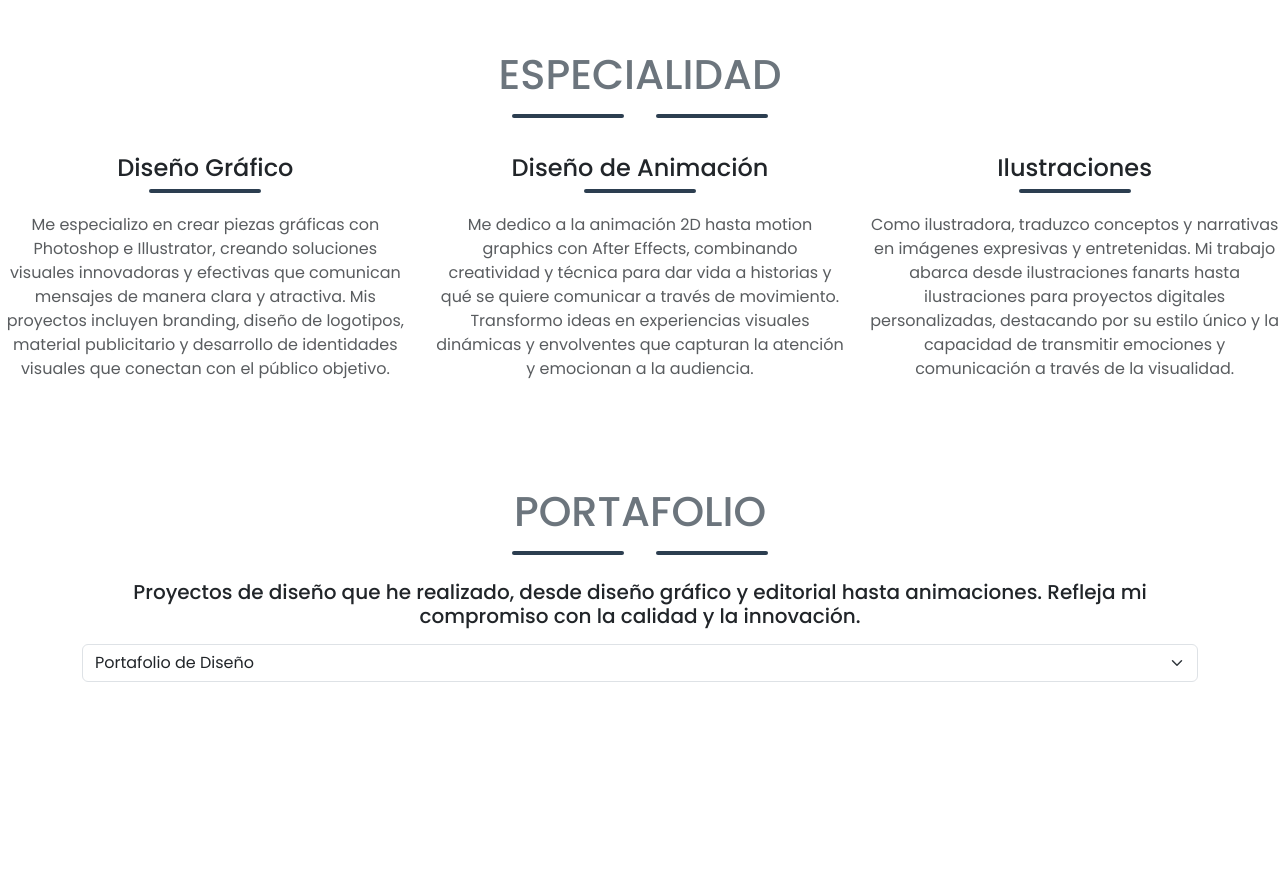
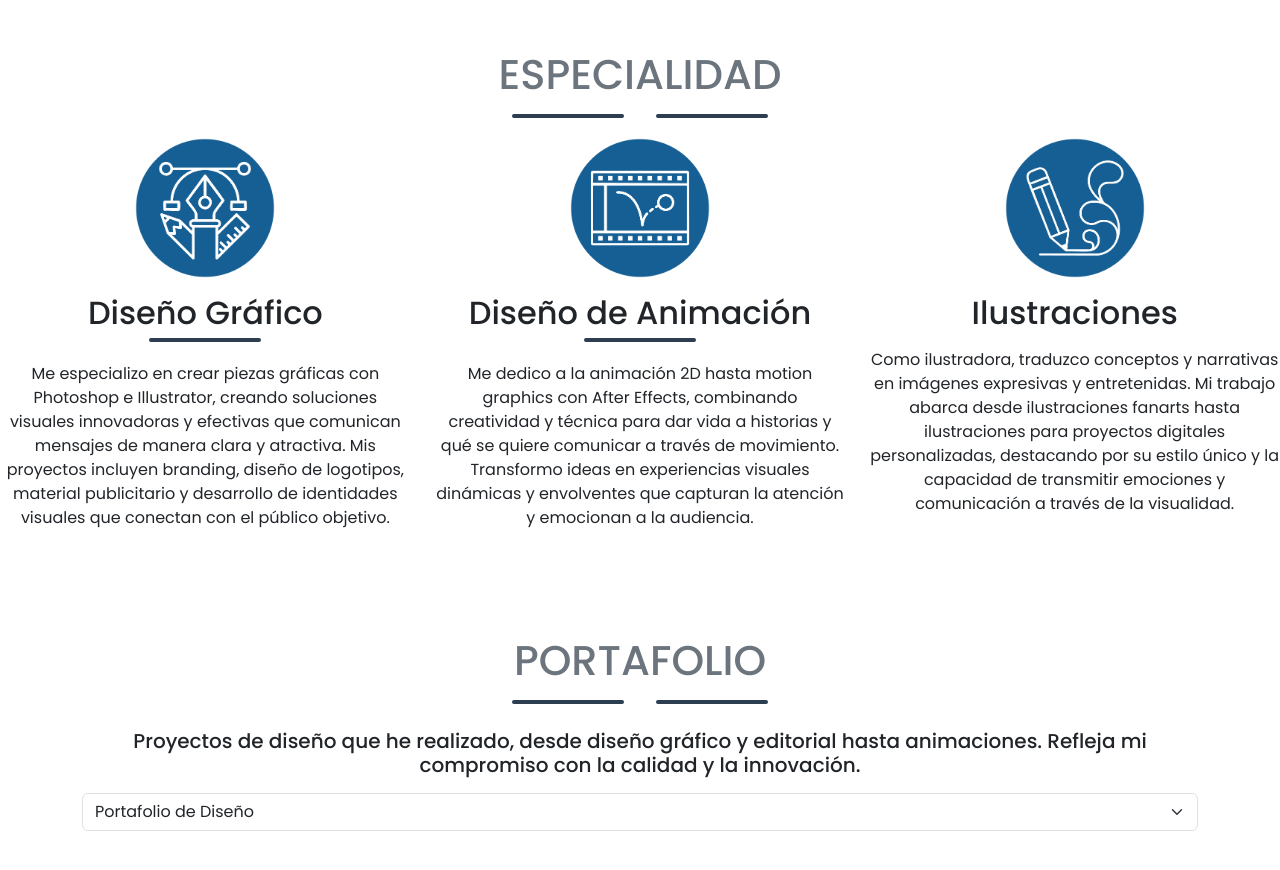
Before and after one commit to Ali-Mari/marigraphic, a plain HTML site: page index.html in a window 1280 px wide. Shown: the part 680-1550 px from the top of the page. Before the commit the page ends 1410 px from the top, so only its background shows below. Drawn offline with nearby package versions, Linux system fonts and the light colour scheme.

Commit message:
Add files via upload

```diff
--- a/index.html
+++ b/index.html
@@ -76,9 +76,9 @@
         <!-- Masthead-->
         <header class="masthead text-white text-center">
             <div class="container d-flex align-items-center flex-column">
-                <!-- Masthead Heading-->
+                <!-- Masthead Heading y Subheading-->
+                <img class="masthead-avatar mb-5" src="https://github.com/Ali-Mari/marigraphic/blob/main/foto-yo-art.png?raw=true" alt="..." />
                 <h2 class="masthead-subheading text-uppercase mb-0">Portafolio</h1>
-                <!-- Masthead Subheading-->
                 <h1 class="masthead-heading font-weight-light mb-0">Mari Graphic</h1>
                 <p class="masthead-subheading font-weight-light mb-0">Diseñadora - Ilustradora</p>
             </div>
@@ -96,28 +96,28 @@
                 </div>
             </div>
             <div class="row text-center">
-                <div class="col-md-4">
-                    <h4 class="my-3">Diseño Gráfico</h4>
+                <div class="col-lg-4">
+                    <img class="icon rounded-circle" width="140" height="140" src="https://github.com/Ali-Mari/marigraphic/blob/main/icono/iconos-05.png?raw=true" aria-label="Placeholder" preserveAspectRatio="xMidYMid slice" focusable="false"><title>Placeholder</title><rect width="100%" height="100%" fill="var(--bs-secondary-color)"/></img>
+                    <h2 class="my-3">Diseño Gráfico</h2>
                     <div class="divider-custom">
                         <div class="divider-custom-line"></div>
                     </div>
-                    <p class="text-muted">Me especializo en crear piezas gráficas con Photoshop e Illustrator, creando soluciones visuales innovadoras y efectivas que comunican mensajes de manera clara y atractiva. Mis proyectos incluyen branding, diseño de logotipos, material publicitario y desarrollo de identidades visuales que conectan con el público objetivo.</p>
-                </div>
-                <div class="col-md-4">
-                    <h4 class="my-3">Diseño de Animación</h4>
+                    <p>Me especializo en crear piezas gráficas con Photoshop e Illustrator, creando soluciones visuales innovadoras y efectivas que comunican mensajes de manera clara y atractiva. Mis proyectos incluyen branding, diseño de logotipos, material publicitario y desarrollo de identidades visuales que conectan con el público objetivo.</p>
+                </div><!-- /.col-lg-4 -->
+                <div class="col-lg-4">
+                    <img class="icon rounded-circle" width="140" height="140" src="https://github.com/Ali-Mari/marigraphic/blob/main/icono/iconos-01.png?raw=true" aria-label="Placeholder" preserveAspectRatio="xMidYMid slice" focusable="false"><title>Placeholder</title><rect width="100%" height="100%" fill="var(--bs-secondary-color)"/></img>
+                    <h2 class="my-3">Diseño de Animación</h2>
                     <div class="divider-custom">
                         <div class="divider-custom-line"></div>
                     </div>
-                    <p class="text-muted">Me dedico a la animación 2D hasta motion graphics con After Effects, combinando creatividad y técnica para dar vida a historias y qué se quiere comunicar a través de movimiento. Transformo ideas en experiencias visuales dinámicas y envolventes que capturan la atención y emocionan a la audiencia.</p>
-                </div>
-                <div class="col-md-4">
-                    <h4 class="my-3">Ilustraciones</h4>
-                    <div class="divider-custom">
-                        <div class="divider-custom-line"></div>
-                    </div>
-                    <p class="text-muted">Como ilustradora, traduzco conceptos y narrativas en imágenes expresivas y entretenidas. Mi trabajo abarca desde ilustraciones fanarts hasta ilustraciones para proyectos digitales personalizadas, destacando por su estilo único y la capacidad de transmitir emociones y comunicación a través de la visualidad.</p>
-                </div>
-
+                    <p>Me dedico a la animación 2D hasta motion graphics con After Effects, combinando creatividad y técnica para dar vida a historias y qué se quiere comunicar a través de movimiento. Transformo ideas en experiencias visuales dinámicas y envolventes que capturan la atención y emocionan a la audiencia.</p>
+                </div><!-- /.col-lg-4 -->
+                <div class="col-lg-4">
+                    <img class="icon rounded-circle" width="140" height="140" src="https://github.com/Ali-Mari/marigraphic/blob/main/icono/iconos-06.png?raw=true" aria-label="Placeholder" preserveAspectRatio="xMidYMid slice" focusable="false"><title>Placeholder</title><rect width="100%" height="100%" fill="var(--bs-secondary-color)"/></img>
+                    <h2 class="my-3">Ilustraciones</h2>
+                    <p>Como ilustradora, traduzco conceptos y narrativas en imágenes expresivas y entretenidas. Mi trabajo abarca desde ilustraciones fanarts hasta ilustraciones para proyectos digitales personalizadas, destacando por su estilo único y la capacidad de transmitir emociones y comunicación a través de la visualidad.</p>
+                </div><!-- /.col-lg-4 -->
+            </div><!-- /.row -->
 
         <!-- Portfolio Section-->
         <div class="page-section portfolio" id="portfolio">
--- a/style.css
+++ b/style.css
@@ -25,6 +25,11 @@
     display: flex;
     justify-content: center;
     align-items: center;
+}
+
+.masthead-avatar {
+  width: 200px;  /* Ajusta el ancho a 150 píxeles */
+  height: auto;  /* Mantiene la proporción original de la altura */
 }
 
 .masthead-heading {
```
